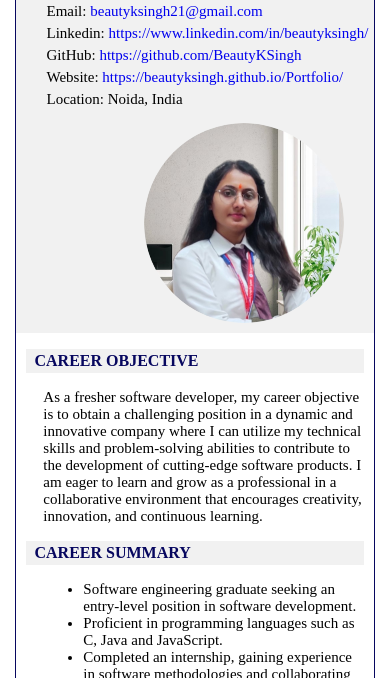
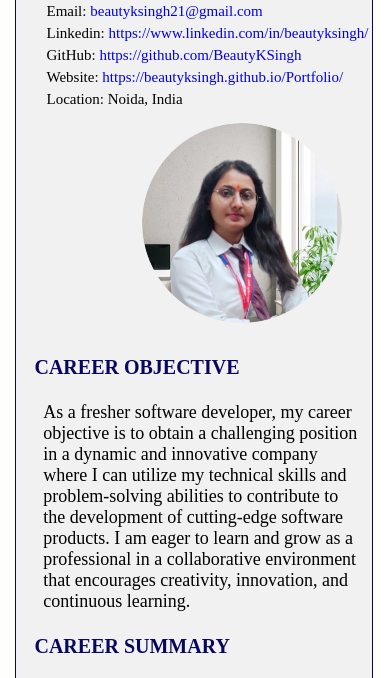
Before and after one commit to BeautyKSingh/Resume, a plain HTML site: page index.html in a window 390 px wide. Shown: the part 112-790 px from the top of the page. Drawn offline with Linux system fonts and the light colour scheme.

Commit message:
Add files via upload

```diff
--- a/mystyle.css
+++ b/mystyle.css
@@ -88,13 +88,26 @@
     word-break: break-all
 }
 
-@media only screen and (max-width: 600px) {
+@media screen and (max-width: 600px) {
     .resume {
         margin: 0 2% 0 2%;
+        width: 95%;
+        height: auto;
+        background-color: #f1f1f2;
     }
 
     .contrainer {
         flex-direction: column;
 
     }
+
+    .content {
+        font-size: 18px;
+    }
+
+    .title {
+
+        font-size: 20px
+    }
+
 }
```
Also changed, not shown: index.html (line endings or trailing spaces).
